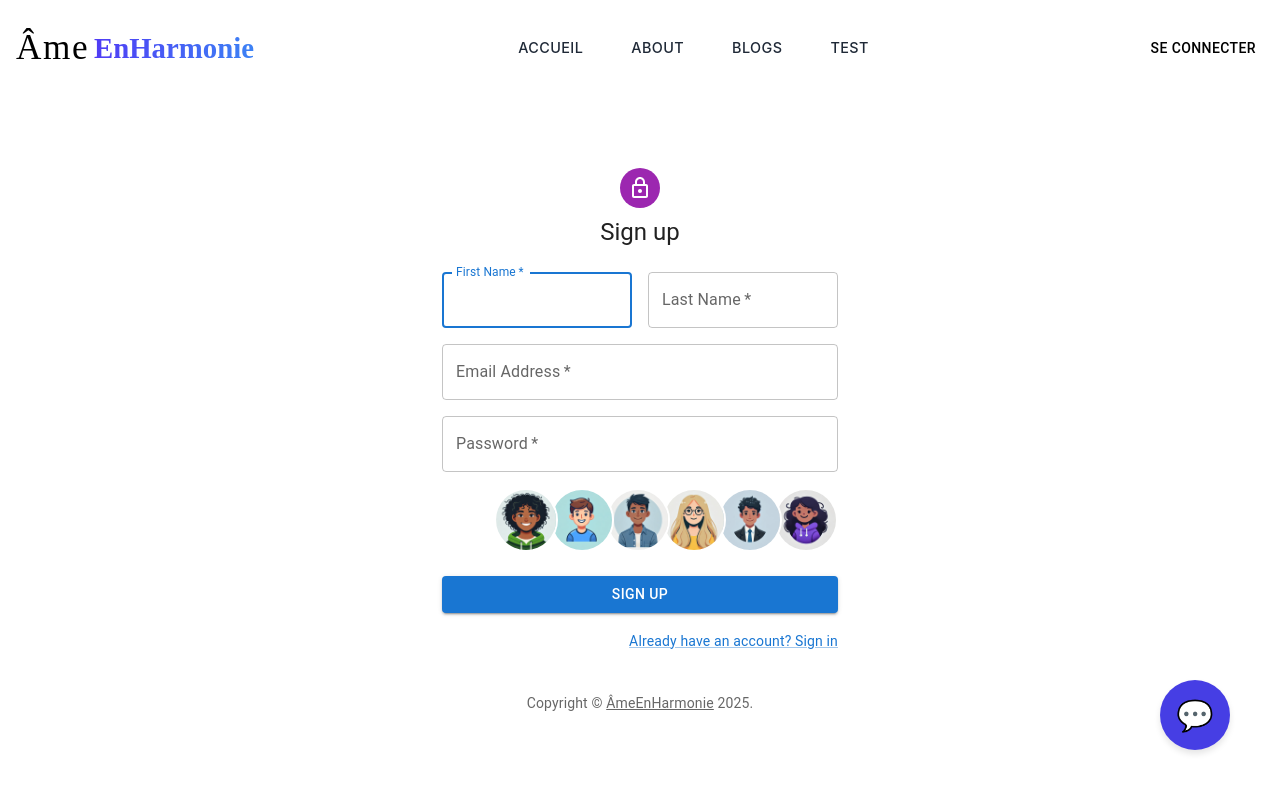
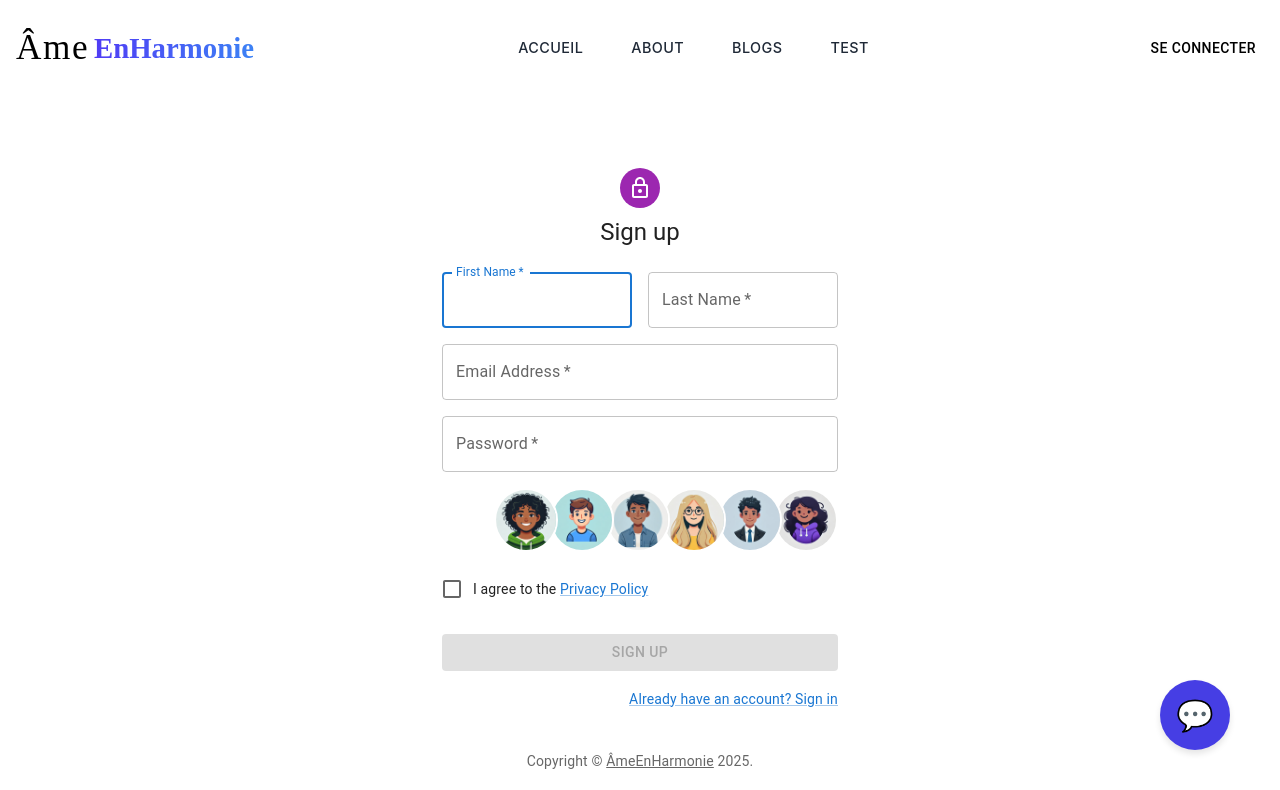
Before and after one commit to ohaddar/front_AME-EN-HARMONIE, a React (Vite) app: page /sign-up in a window 1280 px wide. Shown: the top 790 px of the page. Built offline with nearby package versions, Linux system fonts and the light colour scheme.

Commit message:
✅ add unit test for the sign-up component

```diff
--- a/src/pages/auth/SignUpPage.tsx
+++ b/src/pages/auth/SignUpPage.tsx
@@ -12,7 +12,7 @@ import Container from "@mui/material/Container";
 import { createTheme, ThemeProvider } from "@mui/material/styles";
 import { useAuth } from "../../contexts/AuthContext";
 import { useNavigate } from "react-router-dom";
-import { AvatarGroup } from "@mui/material";
+import { AvatarGroup, Checkbox, FormControlLabel } from "@mui/material";
 import { Error as ErrorIcon } from "@mui/icons-material";
 
 function Copyright(props: any) {
@@ -43,16 +43,19 @@ const SignUpPage = () => {
     setErrorMessage,
     setSuccessMessage,
   } = useAuth();
-  const [email, setEmail] = React.useState<string>("");
-  const [password, setPassword] = React.useState<string>("");
-  const [firstname, setFirstname] = React.useState<string>("");
-  const [lastname, setLastname] = React.useState<string>("");
+
+  const [email, setEmail] = React.useState("");
+  const [password, setPassword] = React.useState("");
+  const [firstname, setFirstname] = React.useState("");
+  const [lastname, setLastname] = React.useState("");
   const [avatarValue, setAvatarValue] = React.useState<string | undefined>(
     undefined,
   );
-  const [error, setError] = React.useState<string>("");
+  const [acceptedTerms, setAcceptedTerms] = React.useState(false);
+  const [error, setError] = React.useState("");
 
   const navigate = useNavigate();
+
   const avatars: string[] = [
     "src/assets/images/avatar1.webp",
     "src/assets/images/avatar2.webp",
@@ -64,8 +67,14 @@ const SignUpPage = () => {
 
   const handleRegister = async (e: React.FormEvent<HTMLFormElement>) => {
     e.preventDefault();
+
     if (!firstname || !lastname || !email || !password || !avatarValue) {
       setError("Please fill in all fields and select an avatar.");
+      return;
+    }
+
+    if (!acceptedTerms) {
+      setError("You must accept the privacy policy to sign up.");
       return;
     }
 
@@ -166,7 +175,7 @@ const SignUpPage = () => {
                   label="Password"
                   type="password"
                   id="password"
-                  autoComplete="password"
+                  autoComplete="new-password"
                   value={password}
                   onChange={(e) => setPassword(e.target.value)}
                 />
@@ -176,6 +185,7 @@ const SignUpPage = () => {
                   {avatars.map((avatar, index) => (
                     <Avatar
                       key={index}
+                      alt={`avatar${index}`}
                       src={avatar}
                       onClick={() => setAvatarValue(avatar)}
                       sx={{
@@ -192,6 +202,26 @@ const SignUpPage = () => {
                 </AvatarGroup>
               </Grid>
             </Grid>
+            <Grid item xs={12} sx={{ mt: 2 }}>
+              <FormControlLabel
+                control={
+                  <Checkbox
+                    checked={acceptedTerms}
+                    onChange={(e) => setAcceptedTerms(e.target.checked)}
+                    color="primary"
+                  />
+                }
+                label={
+                  <Typography variant="body2">
+                    I agree to the{" "}
+                    <Link href="/privacy-policy" target="_blank" rel="noopener">
+                      Privacy Policy
+                    </Link>
+                  </Typography>
+                }
+              />
+            </Grid>
+
             {error && (
               <Typography
                 color="error"
@@ -201,14 +231,17 @@ const SignUpPage = () => {
                 <ErrorIcon fontSize="small" /> {error}
               </Typography>
             )}
+
             <Button
               type="submit"
               fullWidth
               variant="contained"
               sx={{ mt: 3, mb: 2 }}
+              disabled={!acceptedTerms}
             >
               Sign Up
             </Button>
+
             <Grid container justifyContent="flex-end">
               <Grid item>
                 <Link href="/connect" variant="body2">
```
Also changed, not shown: 1 other file (tests, documents, lock files or other folders).
